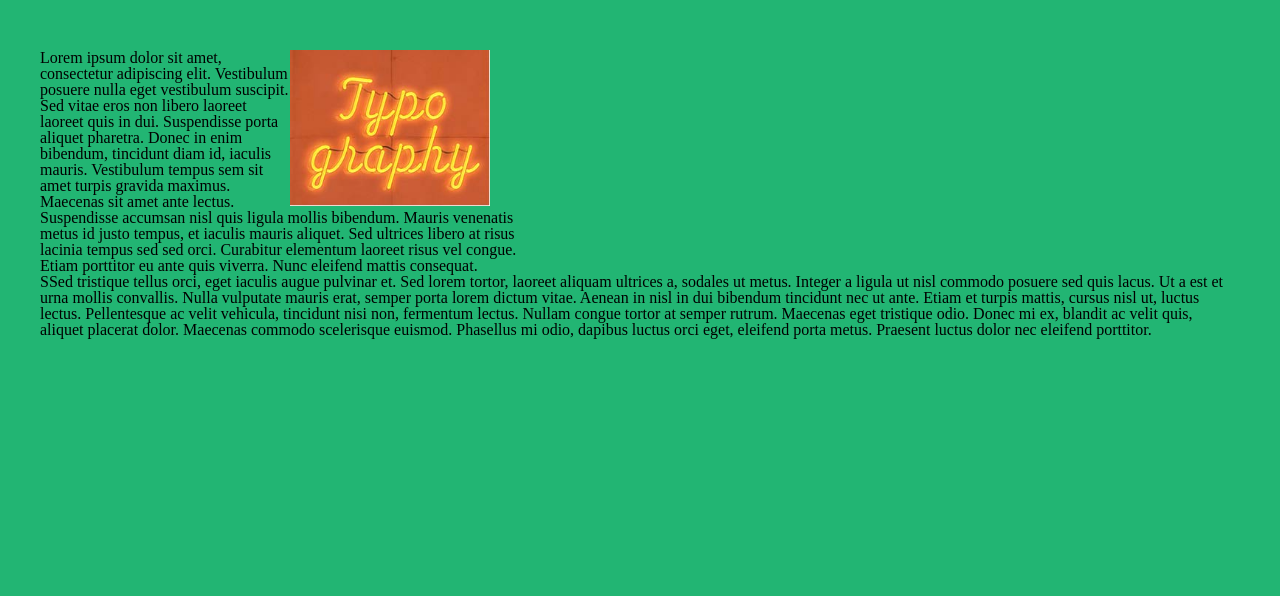
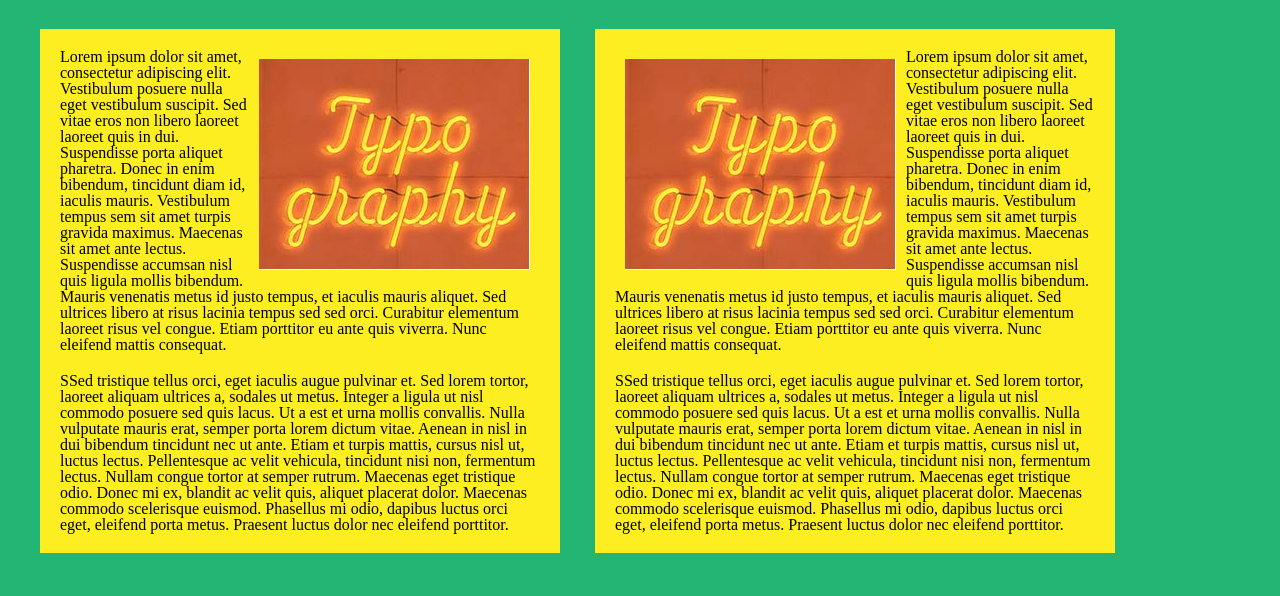
Before and after one commit to beardymann/lesson5, a plain HTML site: page index.html in a window 1280 px wide. Shown: the part 290-886 px from the top of the page. Before the commit the page ends 800 px from the top, so only its background shows below. Drawn offline with Linux system fonts and the light colour scheme.

Commit message:
finish index

```diff
--- a/css/style.css
+++ b/css/style.css
@@ -1,45 +1,86 @@
-.container{
+.container {
 	margin: 40px;
 }
-.container2{
-	margin: 40px;
-	padding-top: 300px;
+
+.container2 {
+	margin: 70px 40px 40px 40px;
+	display: inline-block;
 }
-.body{
+
+.body {
 	background-color: #22B573;
 }
-.logo{
+
+.logo {
 	width: 200px;
 	display: inline-block;
 	float: right;
 	margin-right: 40px;
 }
-.navigation-a{
+
+.navigation-a {
 	color: #ffffff;
-	padding: 30px;
+	margin-left: 40px;
+	margin-right: 40px;
+}
 
-}
-.navigation-li{
+.navigation-li {
 	display: inline-block;
 	font-size: 48px;
-	 font-family: 'Noto Sans';
+	font-family: 'Noto Sans';
 }
-.navigation{
+
+.navigation {
 	display: inline-block;
 	vertical-align: top;
 	margin-top: 10px;
 	margin-right: 30px;
 	float: right;
 }
-.active{
+
+.active {
 	color: orange;
 }
-.text{
-	width: 480px;
+
+.text {
 	color: #000000;
 }
-.photo{
+
+.align-left {
+	float: left;
+}
+
+.align-right {
 	float: right;
-	margin-right: 750px;
-	width: 200px;
 }
+
+.box {
+	color: #000000;
+	background-color: #FCEE21;
+	padding: 20px;
+	width: 40%;
+	display: inline-block;
+	float: left;
+	margin-right: 35px;
+}
+
+.box2 {
+	color: #000000;
+	background-color: #FCEE21;
+	padding: 20px;
+	width: 40%;
+	display: inline-block;
+	float: right;
+}
+
+.text2 {
+	margin-top: 20px;
+}
+
+.photo {
+	margin: 10px;
+}
+
+.clear {
+	clear: both;
+}
--- a/index.html
+++ b/index.html
@@ -32,14 +32,20 @@
 		</header>
 		<section>
 			<div class="container2">
-	   	 <div class="block"></div>
 				<div class="box">
-	   	 	<img class="photo" src="img/photo.jpg">
+					<img class="photo align-right" src="img/photo.jpg">
 					<p class="text">Lorem ipsum dolor sit amet, consectetur adipiscing elit. Vestibulum posuere nulla eget vestibulum suscipit. Sed vitae eros non libero laoreet laoreet quis in dui. Suspendisse porta aliquet pharetra. Donec in enim bibendum, tincidunt diam id, iaculis mauris. Vestibulum tempus sem sit amet turpis gravida maximus. Maecenas sit amet ante lectus. Suspendisse accumsan nisl quis ligula mollis bibendum. Mauris venenatis metus id justo tempus, et iaculis mauris aliquet. Sed ultrices libero at risus lacinia tempus sed sed orci. Curabitur elementum laoreet risus vel congue. Etiam porttitor eu ante quis viverra. Nunc eleifend mattis consequat.</p>
 					<p class="text2">
 					SSed tristique tellus orci, eget iaculis augue pulvinar et. Sed lorem tortor, laoreet aliquam ultrices a, sodales ut metus. Integer a ligula ut nisl commodo posuere sed quis lacus. Ut a est et urna mollis convallis. Nulla vulputate mauris erat, semper porta lorem dictum vitae. Aenean in nisl in dui bibendum tincidunt nec ut ante. Etiam et turpis mattis, cursus nisl ut, luctus lectus. Pellentesque ac velit vehicula, tincidunt nisi non, fermentum lectus. Nullam congue tortor at semper rutrum. Maecenas eget tristique odio. Donec mi ex, blandit ac velit quis, aliquet placerat dolor. Maecenas commodo scelerisque euismod. Phasellus mi odio, dapibus luctus orci eget, eleifend porta metus. Praesent luctus dolor nec eleifend porttitor.</p>
 				</div>
+				<div class="box">
+					<img class="photo align-left" src="img/photo.jpg">
+					<p class="text">Lorem ipsum dolor sit amet, consectetur adipiscing elit. Vestibulum posuere nulla eget vestibulum suscipit. Sed vitae eros non libero laoreet laoreet quis in dui. Suspendisse porta aliquet pharetra. Donec in enim bibendum, tincidunt diam id, iaculis mauris. Vestibulum tempus sem sit amet turpis gravida maximus. Maecenas sit amet ante lectus. Suspendisse accumsan nisl quis ligula mollis bibendum. Mauris venenatis metus id justo tempus, et iaculis mauris aliquet. Sed ultrices libero at risus lacinia tempus sed sed orci. Curabitur elementum laoreet risus vel congue. Etiam porttitor eu ante quis viverra. Nunc eleifend mattis consequat.</p>
+					<p class="text2">
+					SSed tristique tellus orci, eget iaculis augue pulvinar et. Sed lorem tortor, laoreet aliquam ultrices a, sodales ut metus. Integer a ligula ut nisl commodo posuere sed quis lacus. Ut a est et urna mollis convallis. Nulla vulputate mauris erat, semper porta lorem dictum vitae. Aenean in nisl in dui bibendum tincidunt nec ut ante. Etiam et turpis mattis, cursus nisl ut, luctus lectus. Pellentesque ac velit vehicula, tincidunt nisi non, fermentum lectus. Nullam congue tortor at semper rutrum. Maecenas eget tristique odio. Donec mi ex, blandit ac velit quis, aliquet placerat dolor. Maecenas commodo scelerisque euismod. Phasellus mi odio, dapibus luctus orci eget, eleifend porta metus. Praesent luctus dolor nec eleifend porttitor.</p>
 				</div>
-
+				<div class="clear"></div>
+			</div>
+		</section>
 	</body>
 </html>
```
Lines whose indentation alone changed are shown as unchanged.
